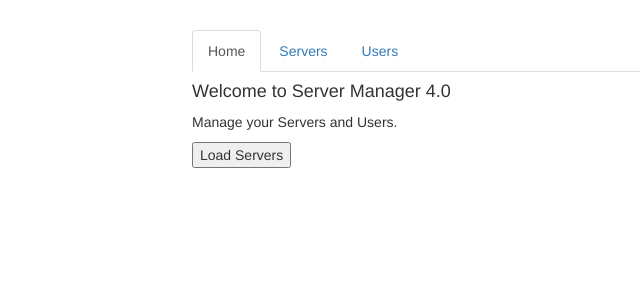
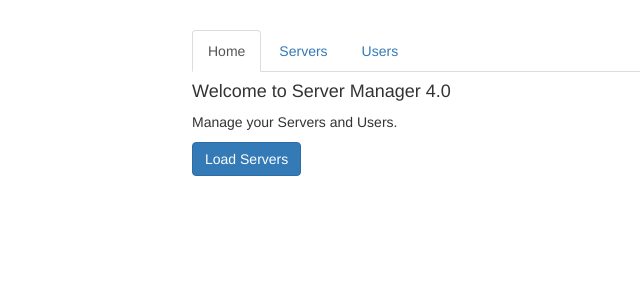
Before and after one commit to AmeyaChavre/Ng-Router, an Angular app: page / in a window 1280 px wide. Shown: the top 300 px of the page, without its empty margins (73-713 px from the left). Built offline with nearby package versions, Linux system fonts and the light colour scheme.

Commit message:
Commit#49

```diff
--- a/src/app/home/home.component.html
+++ b/src/app/home/home.component.html
@@ -1,3 +1,3 @@
 <h4>Welcome to Server Manager 4.0</h4>
 <p>Manage your Servers and Users.</p>
-<button class="btn-btn-primary" click="">Load Servers</button>
+<button class="btn btn-primary" click="">Load Servers</button>
```
